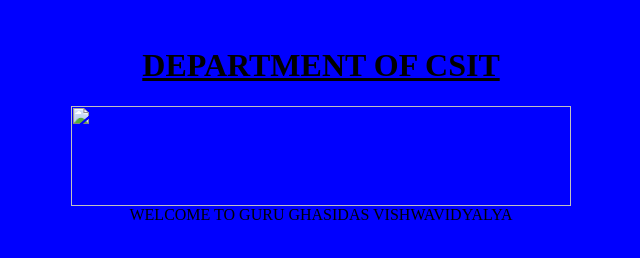
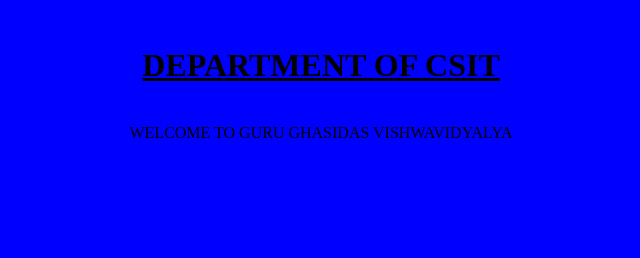
Before and after one commit to Sumankumari12345/mca-syllabus, a plain HTML site: page bca.html in a window 1280 px wide. Shown: the whole page, without its empty margins (319-959 px from the left). Drawn offline with Linux system fonts and the light colour scheme.

Commit message:
Update bca.html

```diff
--- a/bca.html
+++ b/bca.html
@@ -3,7 +3,6 @@
     <body bgcolor="blue">
         <script>
             document.write("<center><br><h1><b><u>DEPARTMENT OF CSIT</u></b></h1>");
-          document.write("<img src='.\ggv.jpg' width='500' height='100'>")
                 document.write("<br>WELCOME TO GURU GHASIDAS VISHWAVIDYALYA")
             </script>
             </body>
```
